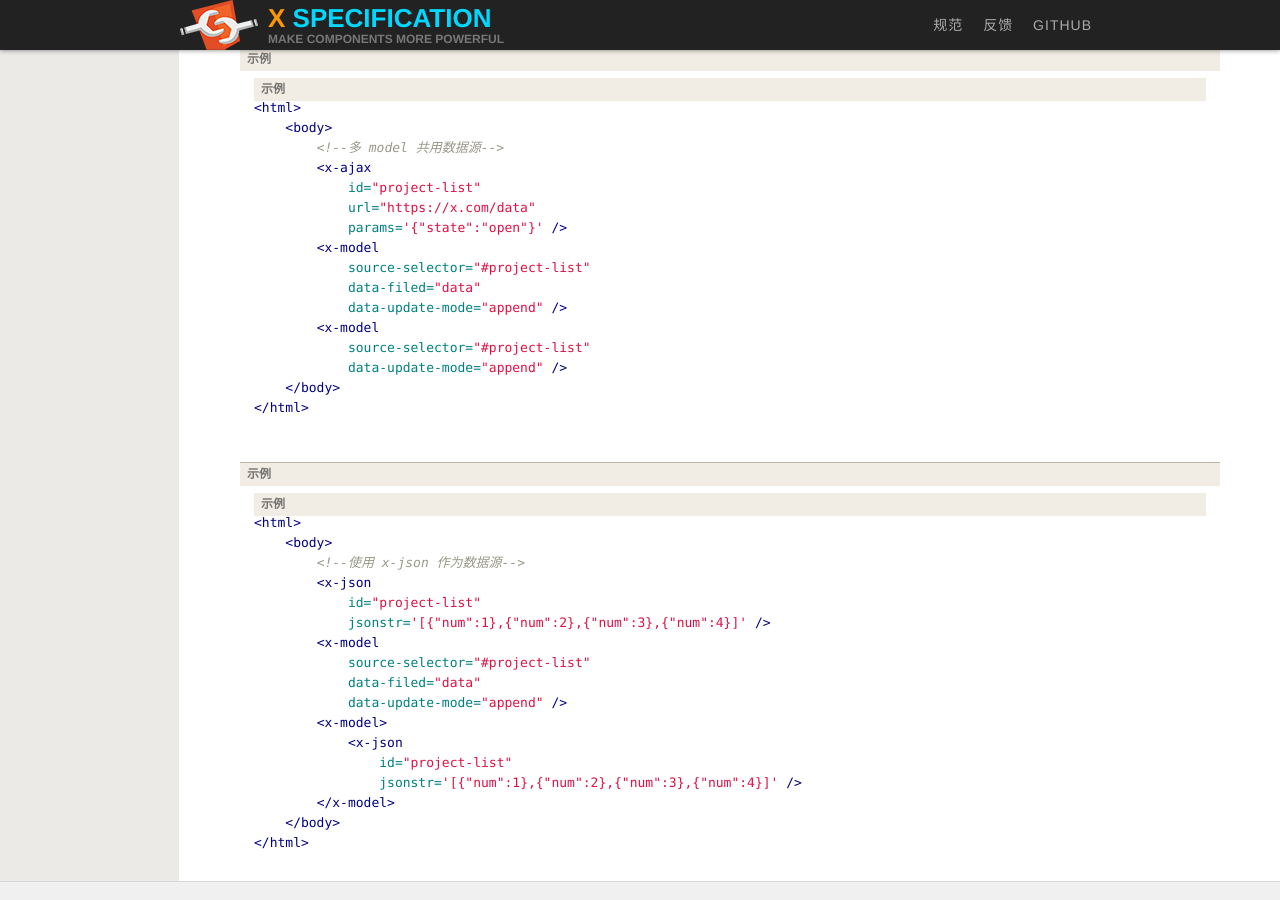
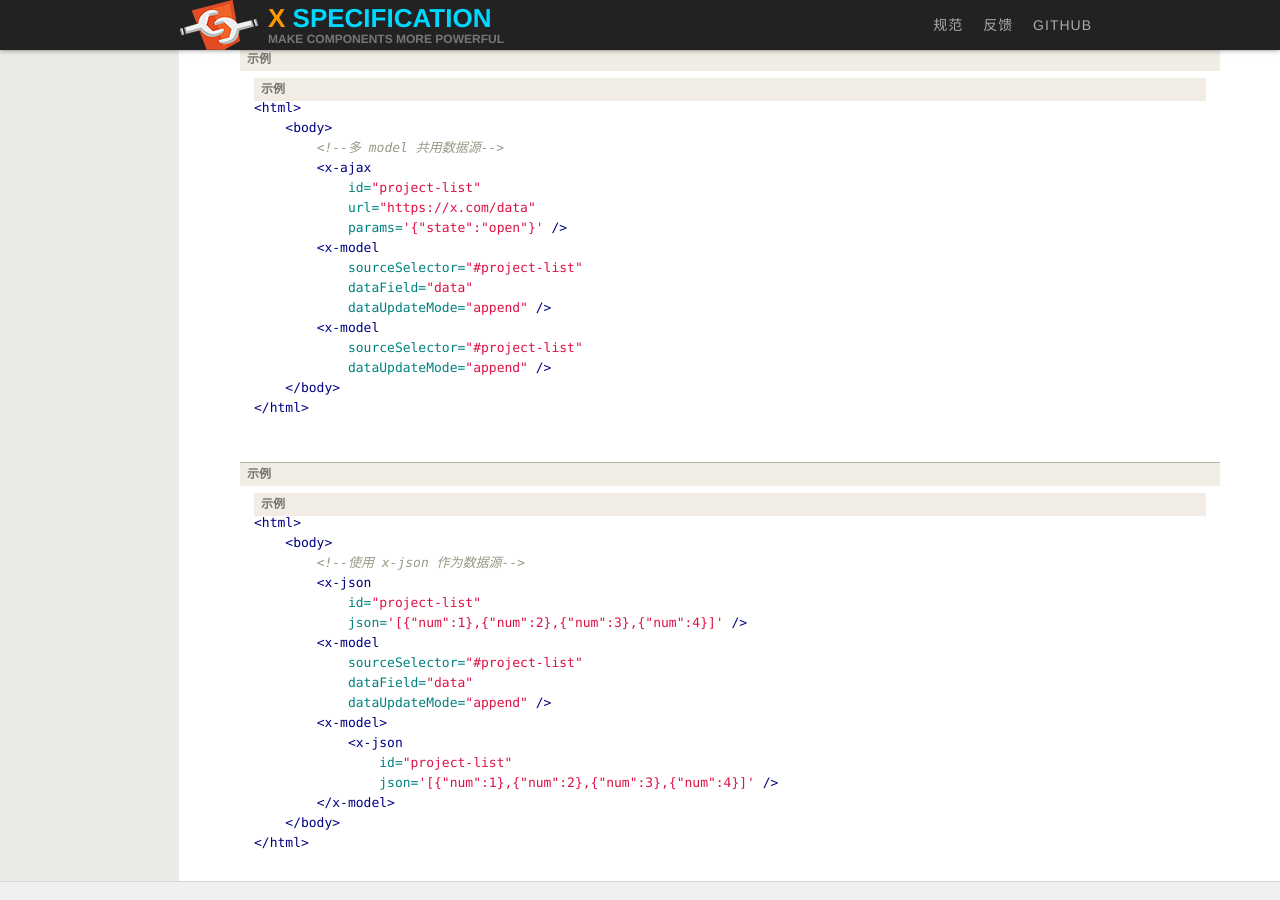
Before and after one commit to fex-team/xspec, a Jekyll site: the page built from _posts/2014-05-08-model.md, in a window 1280 px wide and 900 px high, scrolled down 2361 px. Built offline with Jekyll 4.4.1, drawn with Linux system fonts in a browser that asks for light colours; Markdown is read by kramdown in place of the engine named in the settings.

Commit message:
update spec

````diff
--- a/_posts/2014-05-08-model.md
+++ b/_posts/2014-05-08-model.md
@@ -106,12 +106,12 @@ spec_id: model
             url="https://x.com/data"
             params='{"state":"open"}' />
         <x-model
-            source-selector="#project-list"
-            data-filed="data"
-            data-update-mode="append" />
+            sourceSelector="#project-list"
+            dataField="data"
+            dataUpdateMode="append" />
         <x-model
-            source-selector="#project-list"
-            data-update-mode="append" />
+            sourceSelector="#project-list"
+            dataUpdateMode="append" />
     </body>
 </html>
 ```
@@ -123,15 +123,15 @@ spec_id: model
         <!--使用 x-json 作为数据源-->
         <x-json
             id="project-list"
-            jsonstr='[{"num":1},{"num":2},{"num":3},{"num":4}]' />
+            json='[{"num":1},{"num":2},{"num":3},{"num":4}]' />
         <x-model
-            source-selector="#project-list"
-            data-filed="data"
-            data-update-mode="append" />
+            sourceSelector="#project-list"
+            dataField="data"
+            dataUpdateMode="append" />
         <x-model>
             <x-json
                 id="project-list"
-                jsonstr='[{"num":1},{"num":2},{"num":3},{"num":4}]' />
+                json='[{"num":1},{"num":2},{"num":3},{"num":4}]' />
         </x-model>
     </body>
 </html>
````
Also changed, not shown: _posts/2014-05-08-json.md (+0 -7 lines).
